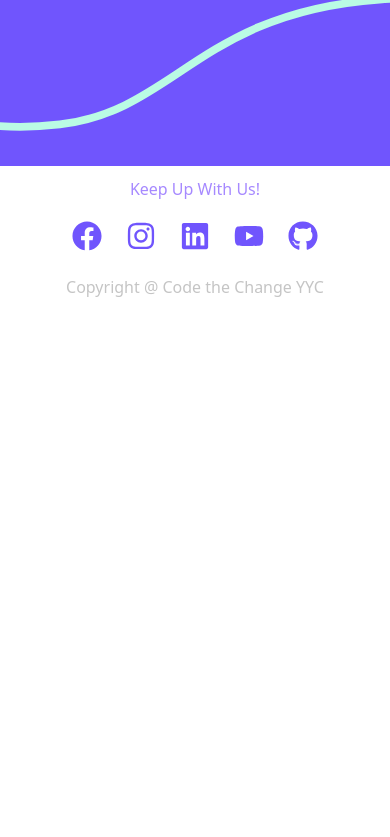
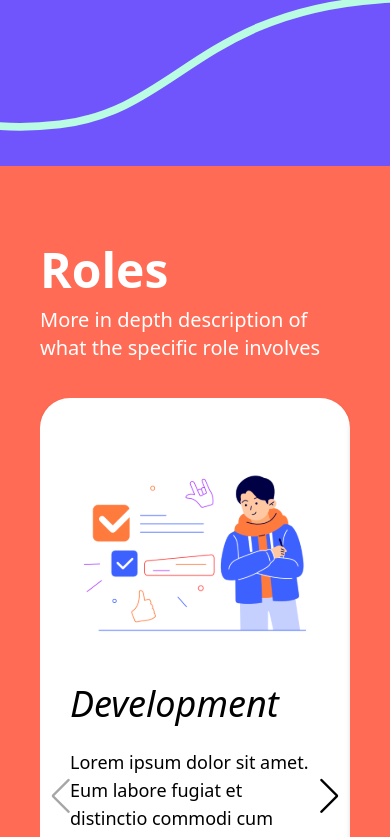
Before and after one commit to Code-the-Change-YYC/code-the-change-yyc-site, a Next.js app: page /join in a window 390 px wide. Shown: the part 1156-1993 px from the top of the page. Before the commit the page ends 1466 px from the top, so only its background shows below. Built offline with nearby package versions, Linux system fonts and the light colour scheme; a web font is replaced by a local one.

Commit message:
Rebased branch and added join us carousel

```diff
--- a/components/Button.jsx
+++ b/components/Button.jsx
@@ -1,15 +1,20 @@
 import Link from "next/link";
 
-const Button = ({ classes, children, href }) => {
-  return (
-    <Link href={href}>
+const Button = (props) => {
+  return <Link href={props.href}>
       <p
-        className={`cursor-pointer rounded-full text-white border-4 border-white text-3xl font-bold p-4 bg-[#7055FD] ${classes}`}
+        className={`cursor-pointer rounded-full text-white border-4 ${props.borderColor} text-3xl font-bold ${props.padding} ${props.buttonBackground} ${props.classes}`}
       >
-        {children}
+        {props.children}
       </p>
     </Link>
-  );
+
 };
 
+Button.defaultProps = {
+  borderColor: "border-white",
+  padding: "p-4",
+  buttonBackground: "bg-[#7055FD]",
+}
+
 export default Button;
--- /dev/null
+++ b/components/FullRolesCarousel.jsx
@@ -0,0 +1,71 @@
+import { SwiperSlide } from "swiper/react";
+import Tile from "../components/Tile";
+import Image from "next/image";
+import Carousel from "../components/Carousel";
+import { Navigation } from 'swiper';
+import Button from "../components/Button";
+import { roleDescription } from "../data/roleDescription";
+import "swiper/css/navigation";
+
+const ROLE_TILE_SIZE = 450;
+
+
+const RolesTile = ({role}) => {
+    return(
+    <Tile edgeRounding="rounded-[1.875rem]" padding="p-[1.875rem]" classes="flex flex-col md:flex-row">
+        <div>
+            <Image
+                src={`/svgs/homepage/${role.name.toLowerCase()}.svg`}
+                alt={role.name}
+                width={ROLE_TILE_SIZE}
+                height={ROLE_TILE_SIZE}
+            />
+        </div>
+
+        <div className="basis-4/5 text-left">
+            <h2 className="text-4xl font-medium italic">{role.name}</h2>
+            <br></br>
+            <div className="lg:space-y-24">
+                <div className="text-lg">{role.description}</div>
+                <br></br>
+                    <div>
+                    <center>
+                        <Button href="/join" borderColor="border-[#9981f4]" padding="p-[0.313rem]" classes="max-w-[12.5rem] min-w-[12.5rem]"><span className="text-xl font-semibold text-white align-middle">Apply for this role</span></Button>
+                    </center>
+                </div>
+            </div>
+        </div>
+    </Tile>
+    );
+  }
+
+
+const FullRolesCarousel = () => {
+    return (
+
+        <div className="px-10 md:px-24 lg:px-48 py-20 bg-[#FF6B54]">
+        <h1 className="text-5xl font-semibold text-white">Roles</h1>
+        <p className="text-xl text-white py-3 font-medium">More in depth description of what the specific role involves</p>
+        <br></br>
+        <div className="carousel">
+        <Carousel
+        style={{
+        "--swiper-navigation-color": "#000",
+        "--swiper-navigation-size": "35px",
+            }}
+        modules={[Navigation]}
+        navigation
+        >
+        {roleDescription.map((role) => (
+            <SwiperSlide key={role.name}>
+                <RolesTile role={role} key={role} />
+            </SwiperSlide>
+            ))}
+    </Carousel>
+        </div>
+    </div>
+
+    );
+};
+
+export default FullRolesCarousel;
--- a/components/Tile.jsx
+++ b/components/Tile.jsx
@@ -1,5 +1,10 @@
-const Tile = ({ children, classes }) => {
-  return <span className={`bg-white rounded-lg p-5 drop-shadow-md ${classes}`}>{children}</span>;
+const Tile = (props) => {
+  return <span className={`bg-white ${props.edgeRounding} ${props.padding} drop-shadow-md ${props.classes}`}>{props.children}</span>;
 };
 
+Tile.defaultProps = {
+  edgeRounding: "rounded-lg",
+  padding: "p-4",
+}
+
 export default Tile;
--- /dev/null
+++ b/data/roleDescription.js
@@ -0,0 +1,14 @@
+export const roleDescription = [
+    {
+      name: "Development",
+      description: "Lorem ipsum dolor sit amet. Eum labore fugiat et distinctio commodi cum minus consequatur aut odio ratione sed ducimus fugit eum odit cumque. Aut tenetur animi est veniam vero est porro recusandae. Lorem ipsum dolor sit amet. Eum labore fugiat et distinctio Lorem ipsum dolor sit amet."
+    },
+    {
+      name: "Marketing",
+      description: "Lorem ipsum dolor sit amet. Eum labore fugiat et distinctio commodi cum minus consequatur aut odio ratione sed ducimus fugit eum odit cumque. Aut tenetur animi est veniam vero est porro recusandae. Lorem ipsum dolor sit amet. Eum labore fugiat et distinctio Lorem ipsum dolor sit amet."
+    },
+    {
+      name: "Design",
+      description: "Lorem ipsum dolor sit amet. Eum labore fugiat et distinctio commodi cum minus consequatur aut odio ratione sed ducimus fugit eum odit cumque. Aut tenetur animi est veniam vero est porro recusandae. Lorem ipsum dolor sit amet. Eum labore fugiat et distinctio Lorem ipsum dolor sit amet."
+    },
+  ];
--- a/pages/join/index.js
+++ b/pages/join/index.js
@@ -1,7 +1,11 @@
 import JoinUs from "../../components/JoinUs";
+import FullRolesCarousel from "../../components/FullRolesCarousel";
 
 const Join = () => {
-  return <JoinUs />;
+  return <div>
+    <JoinUs />
+    <FullRolesCarousel/>
+    </div>
 };
 
 export default Join;
```
